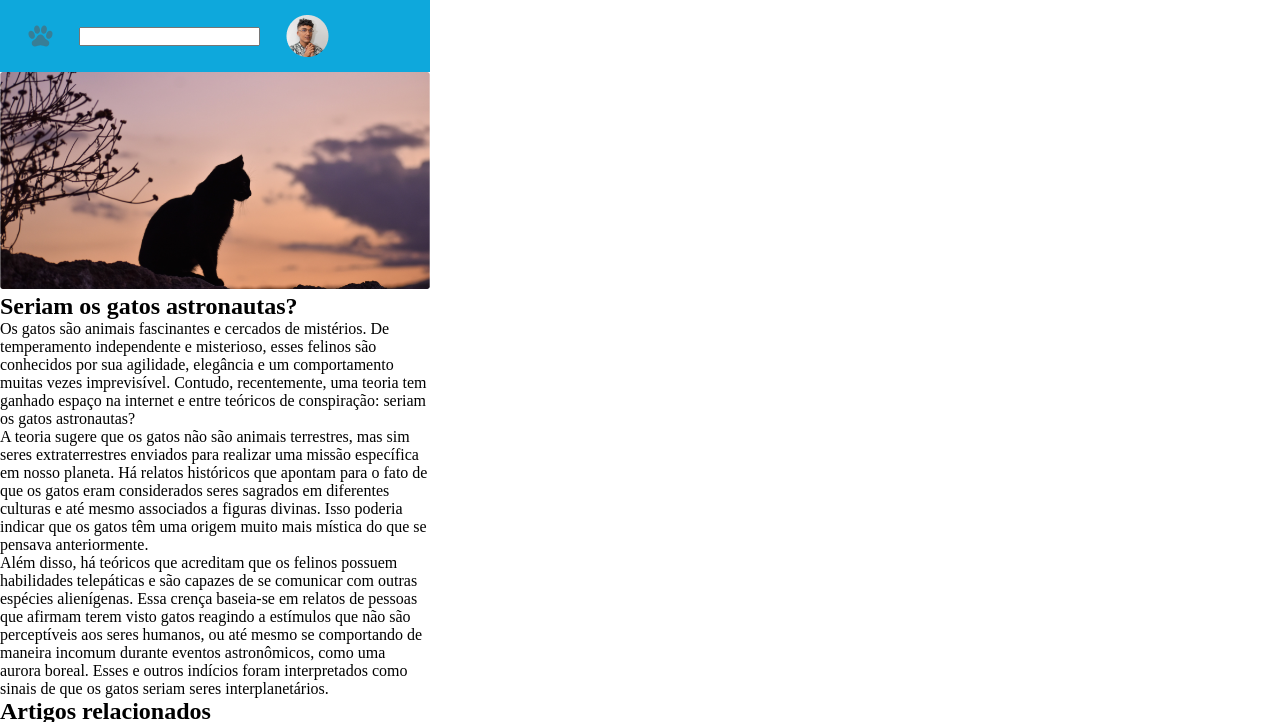
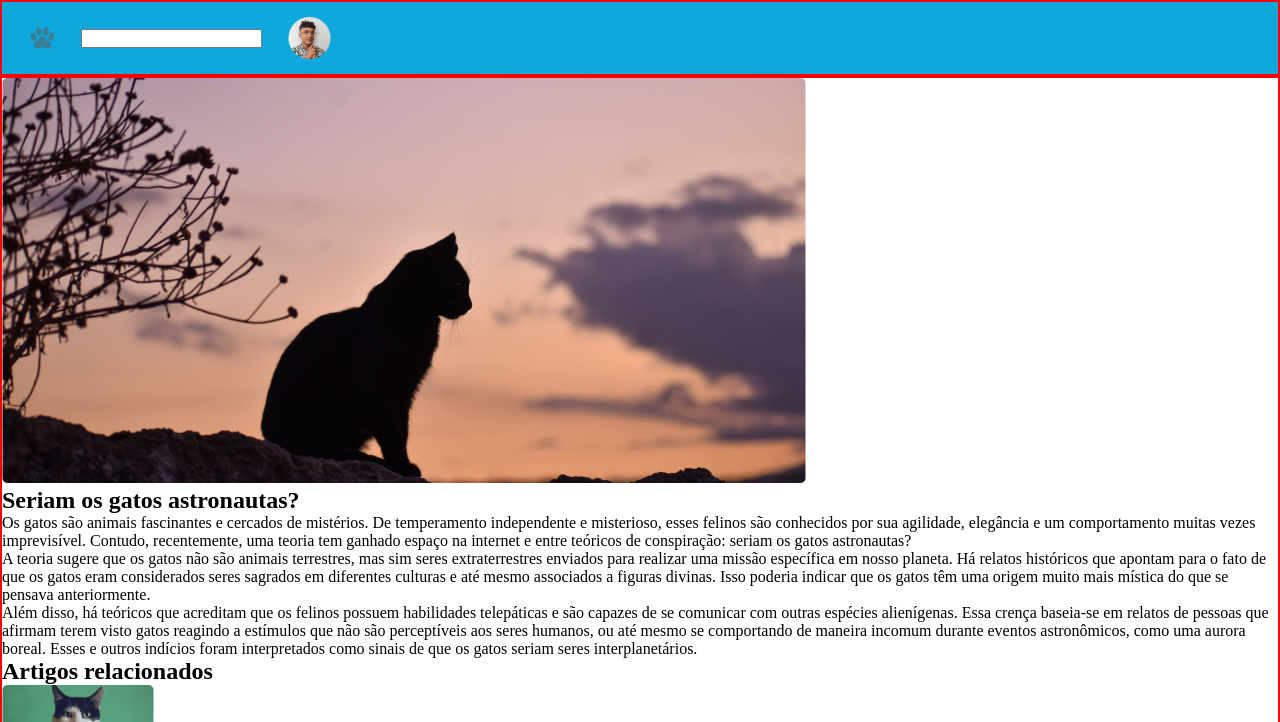
Before and after one commit to AlexandreRCS/Blog-de-gatos, a plain HTML site: page index.html in a window 1280 px wide. Shown: the top 722 px of the page. Drawn offline with Linux system fonts and the light colour scheme.

Commit message:
Grid
Dividindo o container com css grid

```diff
--- a/style.css
+++ b/style.css
@@ -17,15 +17,23 @@
 }
 
 body{
-        font-size: 1.6rem;
+    font-size: 1.6rem;
+
+}
+
+#app{
+    display: grid;
+    grid-template-rows: max-content 1fr max-content;
+    height: 100vh;
 }
 
 
 .container{
-    max-width: 430px;
+    border: 2px solid red;
 }
+
+
 header{
-    overflow: hidden;
     display: flex;
     align-items: center;
     gap: 2.6rem;
```
Also changed, not shown: index.html (+1 -0 lines).
